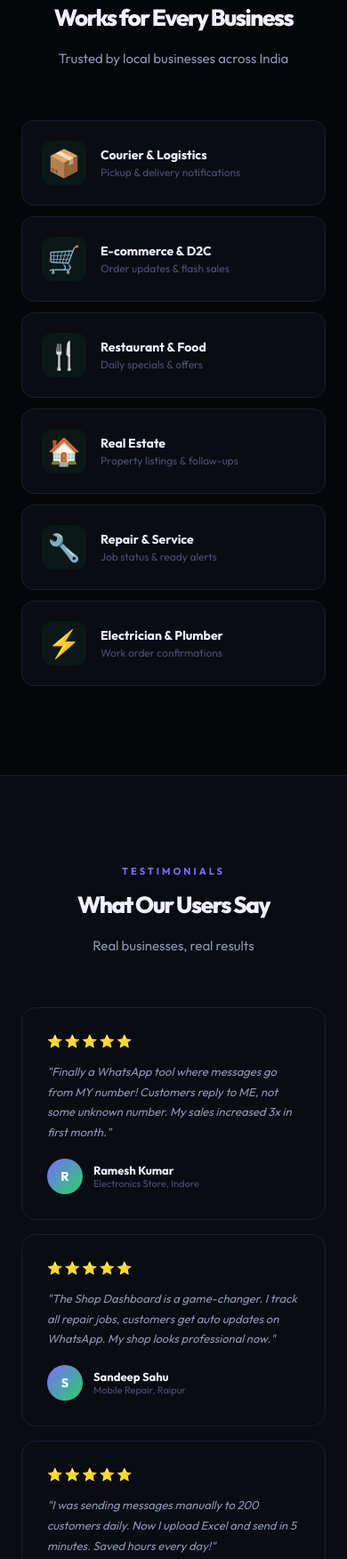
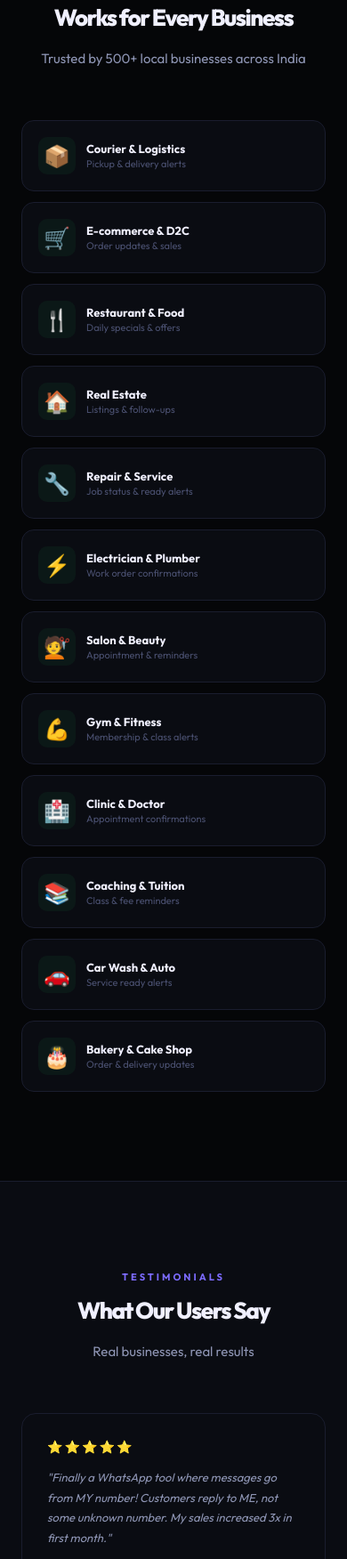
Before and after one commit to tjnewshindisafal-maker/wa-marketing-saas, a website: page public/index.html in a window 390 px wide. Shown: the part 4953-6705 px from the top of the page at 89% size. Drawn offline with nearby package versions, Linux system fonts and the light colour scheme.

Commit message:
Update index.html

```diff
--- a/public/index.html
+++ b/public/index.html
@@ -131,14 +131,14 @@ body::after{content:"";position:fixed;inset:0;pointer-events:none;z-index:9998;o
 .mock-name{font-size:12px;color:var(--white);font-weight:600;flex:1;}
 .mock-service{font-size:11px;color:var(--muted);}
 
-/* INDUSTRIES */
-.ind-grid{display:grid;grid-template-columns:repeat(3,1fr);gap:12px;}
-.ind-card{background:var(--s1);border:1px solid var(--border);border-radius:14px;padding:22px;
-  display:flex;align-items:center;gap:16px;transition:all .3s;cursor:default;}
+/* INDUSTRIES — 12 cards in 4-col grid */
+.ind-grid{display:grid;grid-template-columns:repeat(4,1fr);gap:12px;}
+.ind-card{background:var(--s1);border:1px solid var(--border);border-radius:14px;padding:18px;
+  display:flex;align-items:center;gap:12px;transition:all .3s;cursor:default;}
 .ind-card:hover{border-color:rgba(37,211,102,.25);transform:translateY(-2px);}
-.ind-ico{font-size:30px;width:50px;height:50px;background:rgba(37,211,102,.06);border-radius:12px;display:flex;align-items:center;justify-content:center;}
-.ind-name{font-size:14px;font-weight:700;color:var(--white);}
-.ind-desc{font-size:12px;color:var(--muted);margin-top:3px;}
+.ind-ico{font-size:24px;width:42px;height:42px;background:rgba(37,211,102,.06);border-radius:10px;display:flex;align-items:center;justify-content:center;flex-shrink:0;}
+.ind-name{font-size:13px;font-weight:700;color:var(--white);}
+.ind-desc{font-size:11px;color:var(--muted);margin-top:2px;}
 
 /* HOW IT WORKS */
 .steps{display:flex;gap:0;max-width:900px;margin:0 auto;position:relative;}
@@ -275,9 +275,13 @@ footer{position:relative;z-index:1;border-top:1px solid var(--border);padding:32
 .toast.err{border-color:rgba(255,71,87,.3);}
 @keyframes toastIn{from{opacity:0;transform:translateY(10px);}to{opacity:1;transform:translateY(0);}}
 
+@media(max-width:992px){
+  .ind-grid{grid-template-columns:repeat(3,1fr);}
+}
 @media(max-width:768px){
   .nav{padding:0 18px;}
-  .feat-grid,.ind-grid,.testi-grid{grid-template-columns:1fr;}
+  .feat-grid,.testi-grid{grid-template-columns:1fr;}
+  .ind-grid{grid-template-columns:repeat(2,1fr);}
   .price-grid{grid-template-columns:1fr 1fr;}
   .pcard.hot{transform:none;}
   .steps{flex-direction:column;align-items:center;gap:24px;}
@@ -290,6 +294,7 @@ footer{position:relative;z-index:1;border-top:1px solid var(--border);padding:32
 }
 @media(max-width:480px){
   .price-grid{grid-template-columns:1fr;}
+  .ind-grid{grid-template-columns:1fr;}
 }
 </style>
 <script src="https://accounts.google.com/gsi/client" async defer></script>
@@ -418,18 +423,24 @@ footer{position:relative;z-index:1;border-top:1px solid var(--border);padding:32
   </div>
 </section>
 
-<!-- INDUSTRIES -->
+<!-- INDUSTRIES — 12 cards -->
 <section class="sec">
   <div class="sec-tag">Industries</div>
   <div class="sec-h">Works for Every Business</div>
-  <div class="sec-sub">Trusted by local businesses across India</div>
+  <div class="sec-sub">Trusted by 500+ local businesses across India</div>
   <div class="ind-grid mw">
-    <div class="ind-card"><div class="ind-ico">&#x1F4E6;</div><div><div class="ind-name">Courier & Logistics</div><div class="ind-desc">Pickup & delivery notifications</div></div></div>
-    <div class="ind-card"><div class="ind-ico">&#x1F6D2;</div><div><div class="ind-name">E-commerce & D2C</div><div class="ind-desc">Order updates & flash sales</div></div></div>
+    <div class="ind-card"><div class="ind-ico">&#x1F4E6;</div><div><div class="ind-name">Courier & Logistics</div><div class="ind-desc">Pickup & delivery alerts</div></div></div>
+    <div class="ind-card"><div class="ind-ico">&#x1F6D2;</div><div><div class="ind-name">E-commerce & D2C</div><div class="ind-desc">Order updates & sales</div></div></div>
     <div class="ind-card"><div class="ind-ico">&#x1F374;</div><div><div class="ind-name">Restaurant & Food</div><div class="ind-desc">Daily specials & offers</div></div></div>
-    <div class="ind-card"><div class="ind-ico">&#x1F3E0;</div><div><div class="ind-name">Real Estate</div><div class="ind-desc">Property listings & follow-ups</div></div></div>
+    <div class="ind-card"><div class="ind-ico">&#x1F3E0;</div><div><div class="ind-name">Real Estate</div><div class="ind-desc">Listings & follow-ups</div></div></div>
     <div class="ind-card"><div class="ind-ico">&#x1F527;</div><div><div class="ind-name">Repair & Service</div><div class="ind-desc">Job status & ready alerts</div></div></div>
     <div class="ind-card"><div class="ind-ico">&#x26A1;</div><div><div class="ind-name">Electrician & Plumber</div><div class="ind-desc">Work order confirmations</div></div></div>
+    <div class="ind-card"><div class="ind-ico">&#x1F487;</div><div><div class="ind-name">Salon & Beauty</div><div class="ind-desc">Appointment & reminders</div></div></div>
+    <div class="ind-card"><div class="ind-ico">&#x1F4AA;</div><div><div class="ind-name">Gym & Fitness</div><div class="ind-desc">Membership & class alerts</div></div></div>
+    <div class="ind-card"><div class="ind-ico">&#x1F3E5;</div><div><div class="ind-name">Clinic & Doctor</div><div class="ind-desc">Appointment confirmations</div></div></div>
+    <div class="ind-card"><div class="ind-ico">&#x1F4DA;</div><div><div class="ind-name">Coaching & Tuition</div><div class="ind-desc">Class & fee reminders</div></div></div>
+    <div class="ind-card"><div class="ind-ico">&#x1F697;</div><div><div class="ind-name">Car Wash & Auto</div><div class="ind-desc">Service ready alerts</div></div></div>
+    <div class="ind-card"><div class="ind-ico">&#x1F382;</div><div><div class="ind-name">Bakery & Cake Shop</div><div class="ind-desc">Order & delivery updates</div></div></div>
   </div>
 </section>
 
@@ -451,8 +462,8 @@ footer{position:relative;z-index:1;border-top:1px solid var(--border);padding:32
     </div>
     <div class="testi">
       <div class="testi-stars">&#x2B50;&#x2B50;&#x2B50;&#x2B50;&#x2B50;</div>
-      <div class="testi-text">"I was sending messages manually to 200 customers daily. Now I upload Excel and send in 5 minutes. Saved hours every day!"</div>
-      <div class="testi-author"><div class="testi-av">P</div><div><div class="testi-name">Priya Joshi</div><div class="testi-biz">Fashion Boutique, Pune</div></div></div>
+      <div class="testi-text">"I run a salon and customers love getting appointment reminders on WhatsApp. No-show rate dropped to almost zero. Best investment ever!"</div>
+      <div class="testi-author"><div class="testi-av">P</div><div><div class="testi-name">Priya Joshi</div><div class="testi-biz">Beauty Salon, Pune</div></div></div>
     </div>
   </div>
 </section>
@@ -547,7 +558,7 @@ footer{position:relative;z-index:1;border-top:1px solid var(--border);padding:32
     </div>
     <div class="faq">
       <div class="faq-q" onclick="this.parentElement.classList.toggle('open')">What is the Shop Dashboard / Service Plan?</div>
-      <div class="faq-a">It's a complete job management system for repair shops, service centers and similar businesses. Create jobs, assign technicians, send auto WhatsApp updates to customers, generate invoices — all in one place.</div>
+      <div class="faq-a">It's a complete job management system for salons, repair shops, service centers, clinics, gyms, and similar businesses. Create jobs/appointments, send auto WhatsApp updates to customers, generate invoices — all in one place.</div>
     </div>
     <div class="faq">
       <div class="faq-q" onclick="this.parentElement.classList.toggle('open')">Is there a free trial?</div>
@@ -612,6 +623,13 @@ footer{position:relative;z-index:1;border-top:1px solid var(--border);padding:32
         <option value="realty">&#x1F3E0; Real Estate</option>
         <option value="repair">&#x1F527; Repair Services</option>
         <option value="electric">&#x26A1; Electrician / Plumber</option>
+        <option value="salon">&#x1F487; Salon / Beauty Parlour</option>
+        <option value="gym">&#x1F4AA; Gym / Fitness</option>
+        <option value="clinic">&#x1F3E5; Clinic / Doctor</option>
+        <option value="coaching">&#x1F4DA; Coaching / Tuition</option>
+        <option value="carwash">&#x1F697; Car Wash / Auto Service</option>
+        <option value="bakery">&#x1F382; Bakery / Cake Shop</option>
+        <option value="other">&#x1F3E2; Other Business</option>
       </select>
     </div>
     <div class="mfield"><label>Email *</label><input type="email" id="s-email" placeholder="you@example.com"></div>
```
